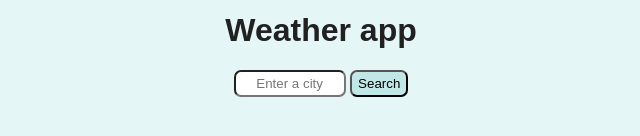
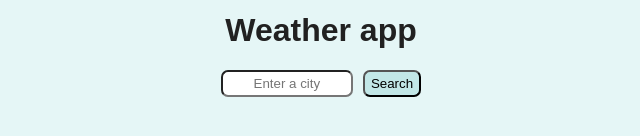
Before and after one commit to barboraferencova/weather-app, a plain HTML site: page index.html in a window 1280 px wide. Shown: the part 364-500 px from the top of the page, without its empty margins (319-959 px from the left). Drawn offline with Linux system fonts and the light colour scheme.

Commit message:
minor style changes
adding search-container styles and changing city-input width

```diff
--- a/style.css
+++ b/style.css
@@ -11,10 +11,16 @@ body {
     align-items: center;
     flex-direction: column;
     height: 100vh;
+
+}
+
+.search-container{
+    gap: 10px;
+    display: flex;
 }
 
 #city-input {
-   width: 100px;
+   width: 120px;
    border-radius: 7px;
    padding: 4px;
    text-align: center;
```
